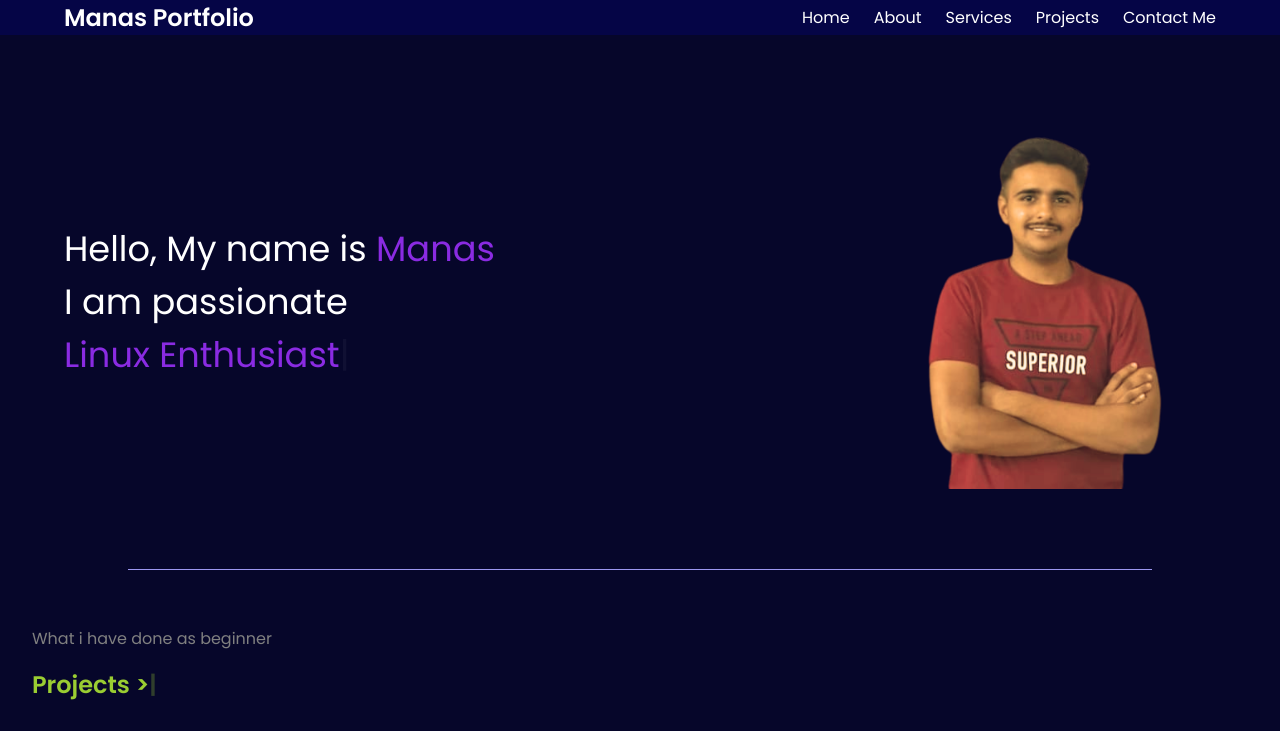
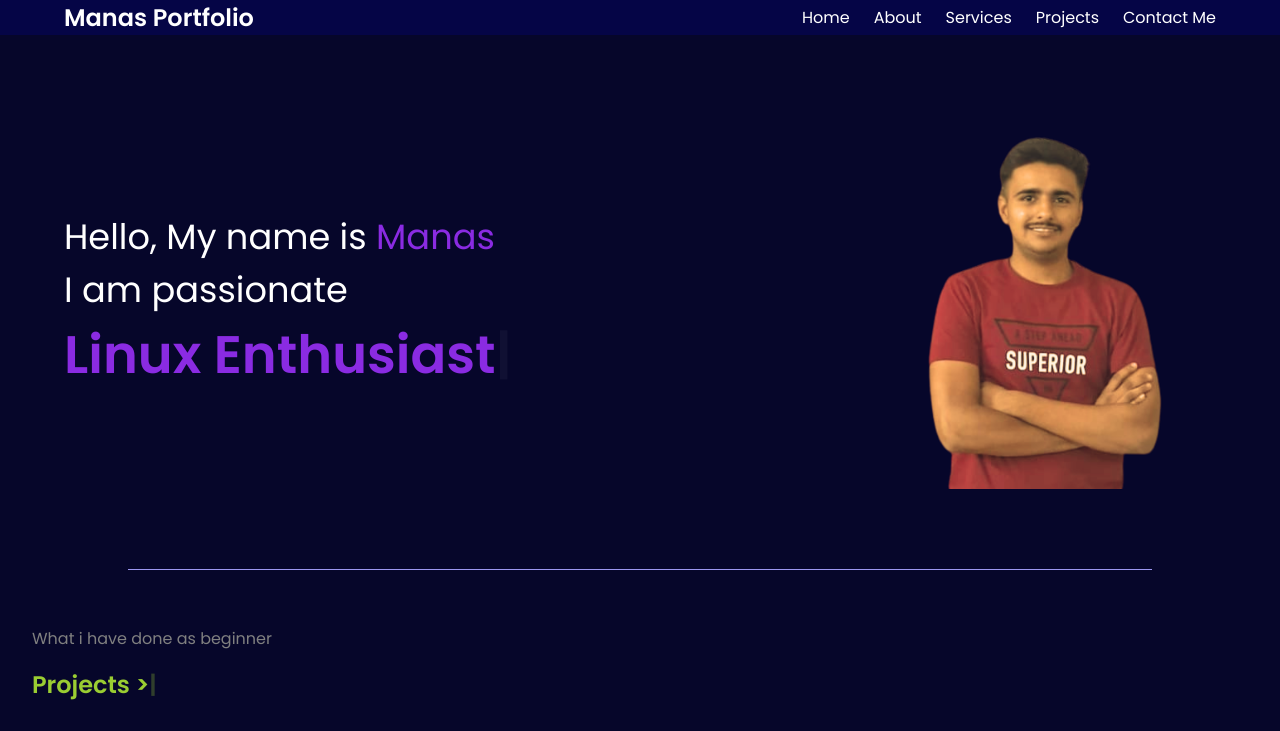
Before and after one commit to Manas023146/Portfolio1, a plain HTML site: page index.html in a window 1280 px wide. Shown: the top 731 px of the page. Drawn offline with nearby package versions, Linux system fonts and the light colour scheme.

Commit message:
Update index.html

```diff
--- a/index.html
+++ b/index.html
@@ -38,7 +38,7 @@
             <div class="leftSection">
                 Hello, My name is <span class="purple">Manas</span>
                 <div>I am passionate</div>
-                <span id="element"></span>
+                <h2><span id="element"></span></h2>
             </div>
             <div class="rightSection">
                 <img src="dv3.png" alt="Developer Image" />
```
